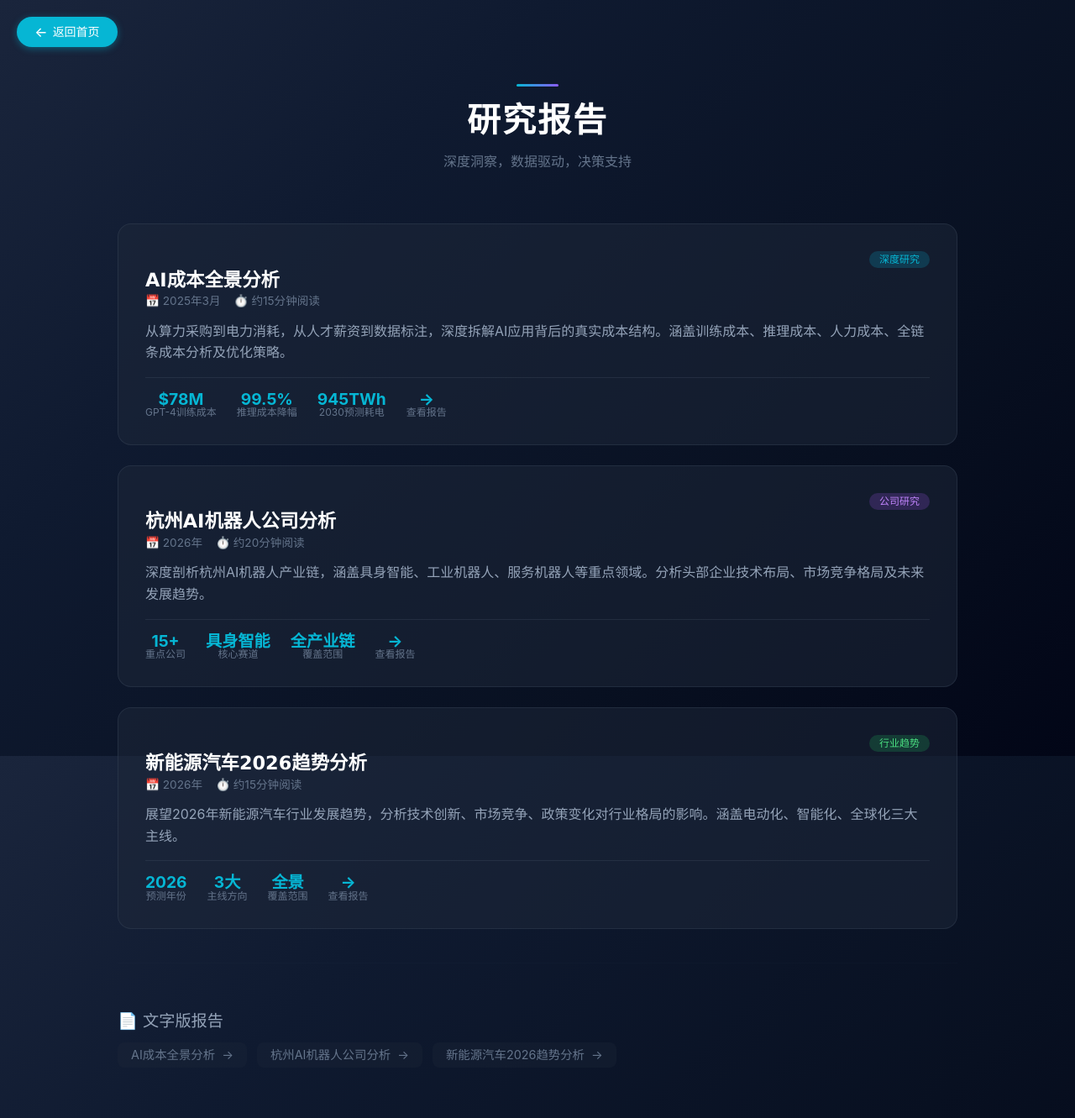
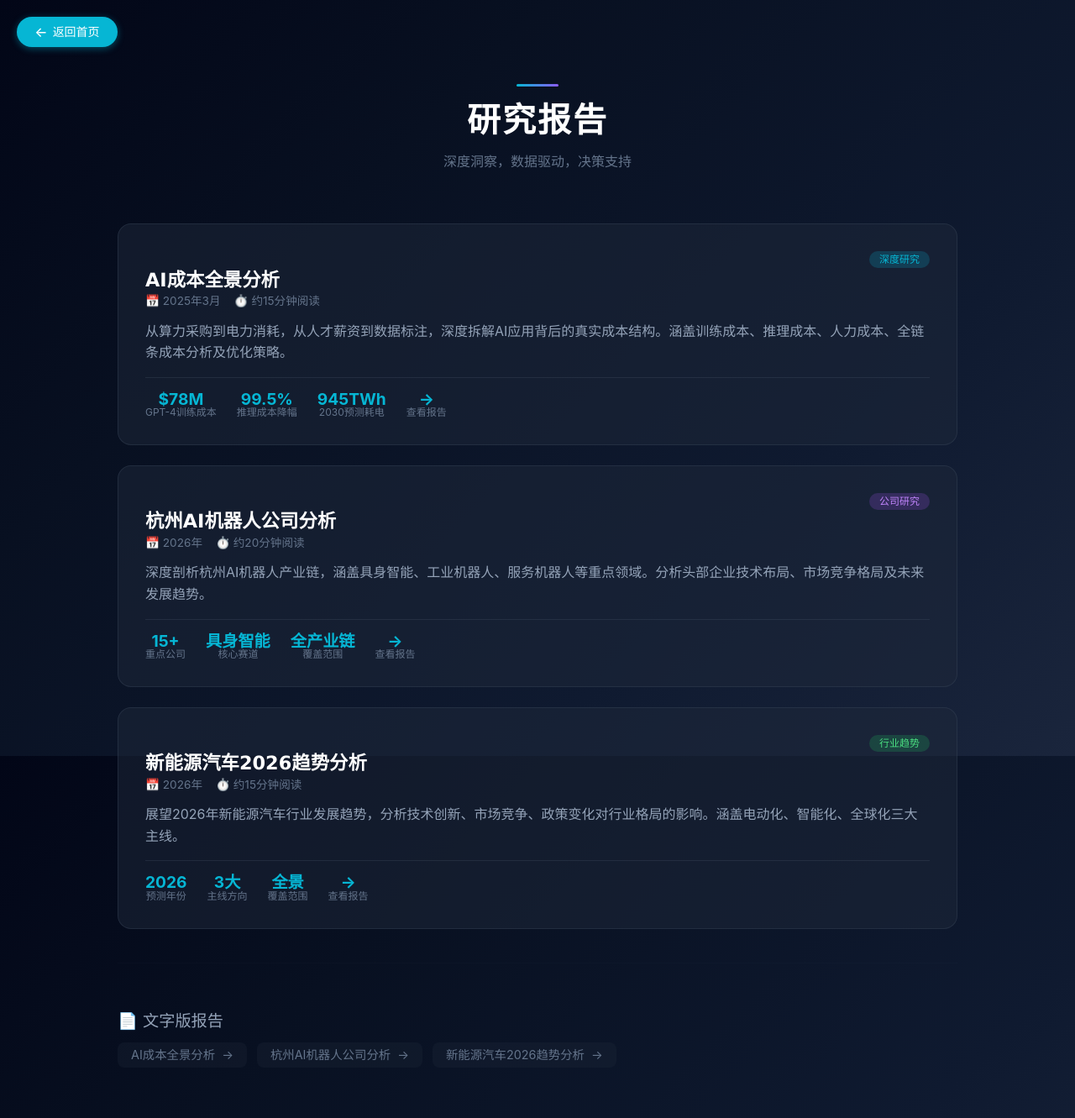
Before and after one commit to ThrallStark/ThrallStark.github.io, a Jekyll site: the page report/index.html, which Jekyll copies as it is, in a window 1280 px wide. Shown: the whole page at 84% size. Built offline with Jekyll 4.4.1, drawn with Linux system fonts in a browser that asks for light colours.

Commit message:
fix: adjust report page background gradient direction to match blog

```diff
--- a/report/index.html
+++ b/report/index.html
@@ -15,7 +15,7 @@
 
         body {
             font-family: -apple-system, BlinkMacSystemFont, "Segoe UI", Roboto, "Helvetica Neue", Arial, sans-serif;
-            background: linear-gradient(135deg, #1a253c 0%, #0f1a30 30%, #081021 70%, #020617 100%);
+            background: linear-gradient(135deg, #020617 0%, #081021 30%, #0f1a30 70%, #1a253c 100%);
             background-attachment: fixed;
             min-height: 100vh;
             color: #e2e8f0;
```
